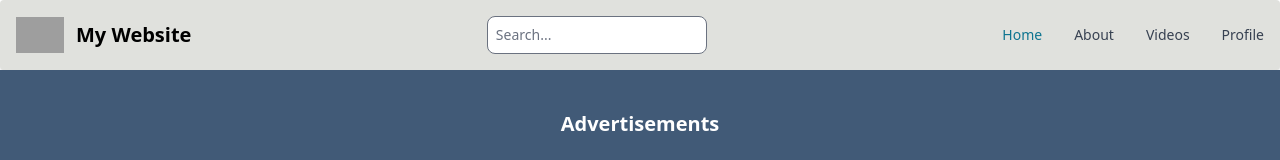
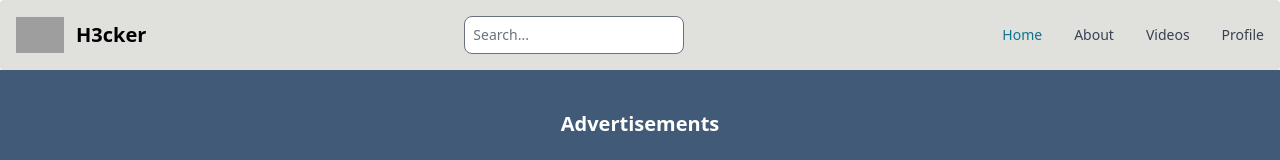
Before and after one commit to Learnathon-By-Geeky-Solutions/h3cker, a React (Vite) app in the folder Client/: page / in a window 1280 px wide. Shown: the top 160 px of the page. Built offline with nearby package versions, Linux system fonts and the light colour scheme; grey boxes are pictures that could not be loaded.

Commit message:
Used Team-name for navbar

```diff
--- a/Client/src/components/Shared/Navbar/Navbar.jsx
+++ b/Client/src/components/Shared/Navbar/Navbar.jsx
@@ -12,7 +12,7 @@ const NaviagationBar = () => {
           alt="Logo"
         />
         <span className="self-center whitespace-nowrap text-xl font-semibold">
-          My Website
+          H3cker
         </span>
       </Navbar.Brand>
       <div className="flex ">
```
